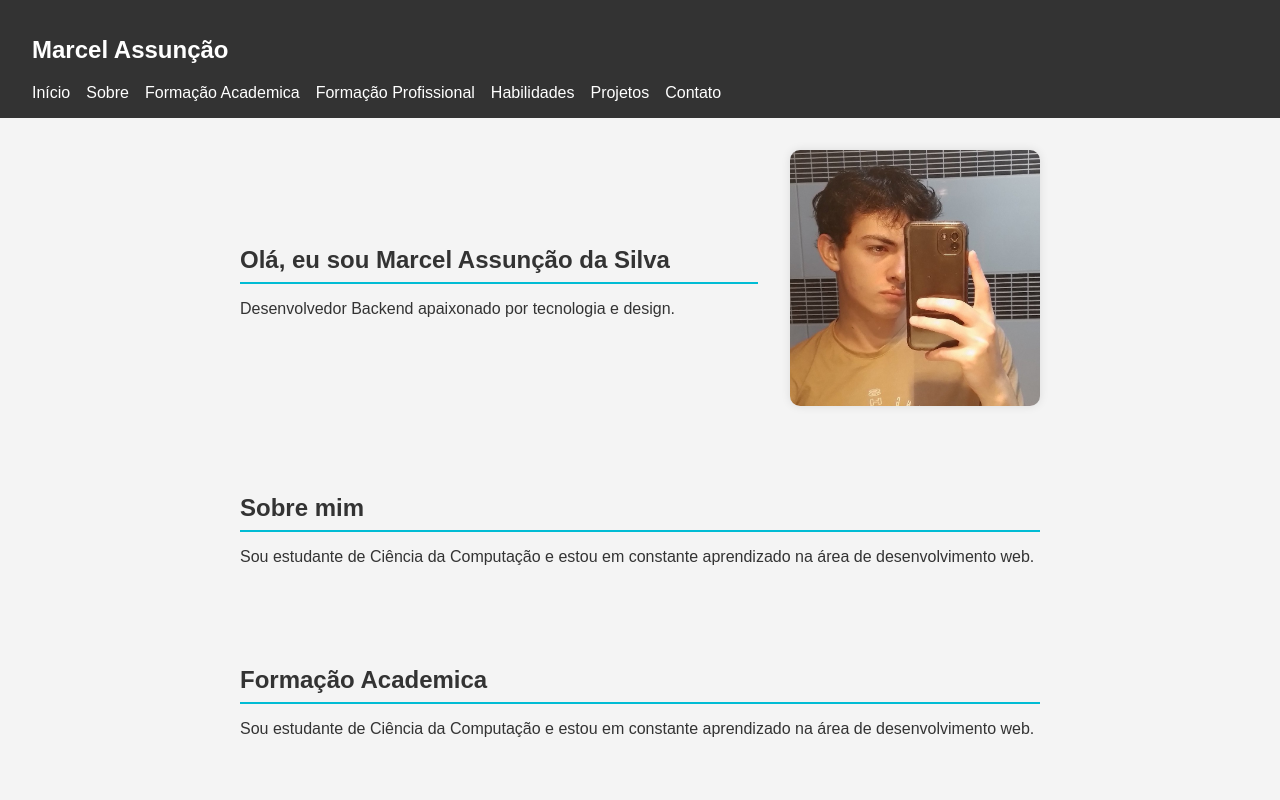
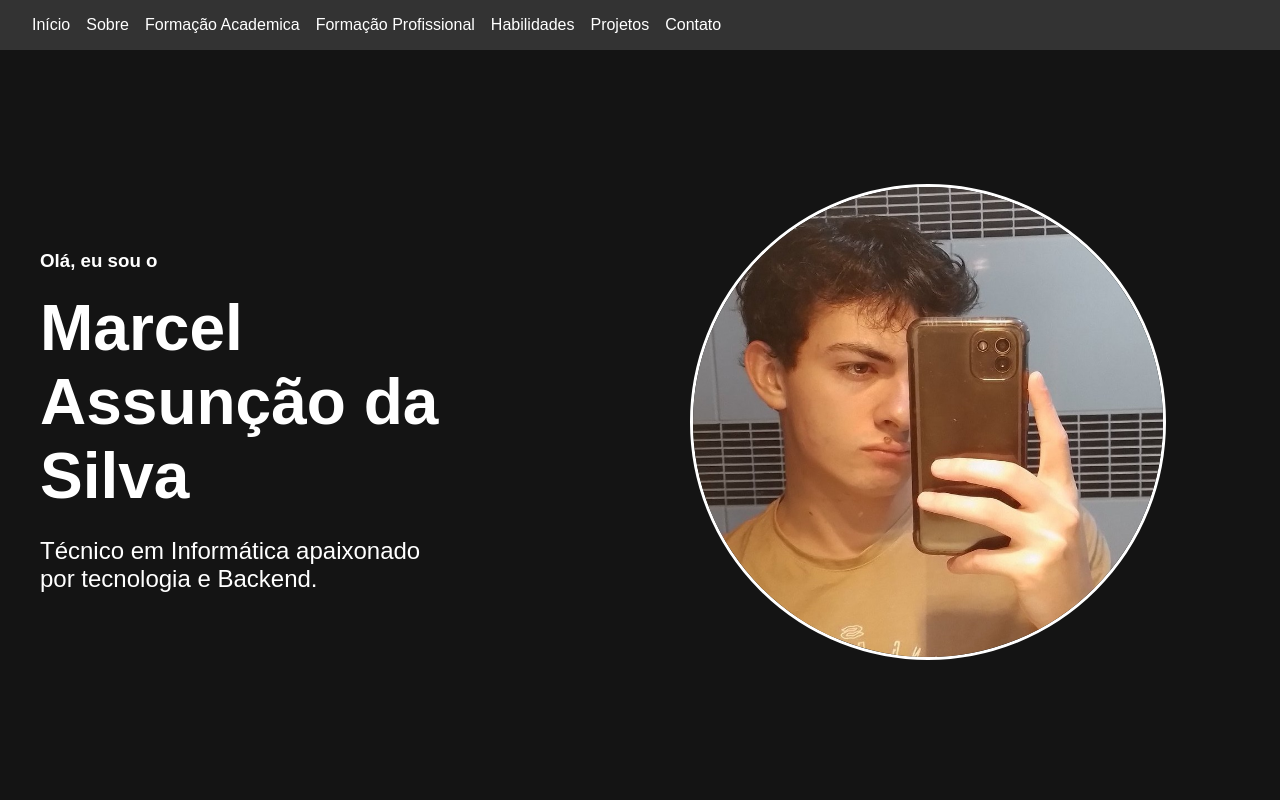
Before and after one commit to MarcelAssu/Trabalho_Curriculo, a plain HTML site: page index.html in a window 1280 px wide. Shown: the top 800 px of the page. Drawn offline with Linux system fonts and the light colour scheme.

Commit message:
Home finalizada

```diff
--- a/Assets/CSS/style.css
+++ b/Assets/CSS/style.css
@@ -1,10 +1,11 @@
-/* style.css */
-
-body {
+html, body {
   margin: 0;
+  padding: 0;
+  height: 100%;
   font-family: Arial, sans-serif;
-    background-color: #f4f4f4;
-    color: #333;
+  background-color: #141414;
+  color: #fff;
+  scroll-behavior: smooth;
 }
 
 header {
@@ -14,6 +15,9 @@ body {
   display: flex;
   justify-content: space-between;
   align-items: center;
+  position: sticky;
+  top: 0;
+  z-index: 1000;
 }
 
 nav ul {
@@ -34,16 +38,72 @@ body {
   color: #00bcd4;
 }
 
+/* ===== SEÇÃO HOME ===== */
+#home {
+  display: flex;
+  justify-content: space-between;
+  align-items: center;
+  max-width: 1200px;
+  width: 100%;
+  margin-top: 8%;
+  margin-bottom: 10%;
+}
+
+.home-container {
+  display: flex;
+  flex-direction: row;
+  align-items: center;
+  justify-content: space-between;
+  max-width: 3000px;
+  width: 100%;
+  gap: 40px;
+  flex-wrap: nowrap;
+}
+
+.home-text {
+  max-width: 400px;
+  margin-right: 7rem;
+  flex: 1;
+}
+
+.home-text h1 {
+  font-size: 4rem;
+  margin-bottom: 1rem;
+  margin-top: 0%;
+}
+
+.home-text p {
+  font-size: 1.5rem;
+}
+
+.home-image {
+  flex: 1;
+  max-width: 550px;
+  border-radius: 50%;
+}
+
+.home-image img {
+  width: 470px;
+  height: 470px;
+  border-radius: 50%;
+  border: 3px solid #fff;
+}
+
+/* ===== SEÇÕES GERAIS ===== */
 section {
   padding: 2rem;
   max-width: 800px;
   margin: 0 auto;
+  background-color: #141414;
+  color: white;
 }
 
 section h2 {
   border-bottom: 2px solid #00bcd4;
-    padding-bottom: 0.5rem;
+  padding-bottom: 1rem;
   margin-bottom: 1rem;
+  text-align: center;
+  font-size: 2rem;
 }
 
 #habilidades ul {
@@ -62,7 +122,7 @@ body {
 }
 
 .projeto {
-    background: #fff;
+  background: #0d0d0d;
   padding: 1rem;
   border: 1px solid #ddd;
   border-radius: 6px;
@@ -112,24 +172,6 @@ body {
   margin-top: 2rem;
 }
 
-  .home-container {
-    display: flex;
-    align-items: center;
-    justify-content: space-between;
-    gap: 2rem;
-    flex-wrap: wrap;
-  }
-
-  .home-texto {
-    flex: 1;
-  }
-
-  .home-imagem img {
-    max-width: 250px;
-    border-radius: 10px;
-    box-shadow: 0 0 10px rgba(0,0,0,0.1);
-  }
-
 .contato-grid {
   display: grid;
   grid-template-columns: repeat(auto-fit, minmax(280px, 1fr));
@@ -138,7 +180,7 @@ body {
 }
 
 .contato-box {
-    background-color: #1b2a38;
+  background-color: #1d2833;
   color: #fff;
   padding: 1.5rem;
   border-radius: 8px;
@@ -153,7 +195,7 @@ body {
 
 .contato-box h3 {
   margin: 0.5rem 0;
-    color: #4caf50;
+  color: #6bb46e;
 }
 
 .social-icons {
@@ -171,3 +213,20 @@ body {
 .social-icons a:hover {
   color: #00bcd4;
 }
+
+
+@media (max-width: 768px) {
+  nav ul {
+    flex-direction: column;
+    gap: 0.5rem;
+  }
+
+  .home-container {
+    flex-direction: column;
+    text-align: center;
+  }
+
+  .home-text {
+    margin-right: 0;
+  }
+}
--- a/Scripts/script.js
+++ /dev/null
@@ -1,20 +0,0 @@
-// script.js
-
-document.addEventListener("DOMContentLoaded", function () {
-    const form = document.getElementById("form-contato");
-
-    form.addEventListener("submit", function (event) {
-      event.preventDefault();
-
-      const nome = document.getElementById("nome").value;
-      const email = document.getElementById("email").value;
-      const mensagem = document.getElementById("mensagem").value;
-
-      if (nome && email && mensagem) {
-        alert(`Obrigado pelo contato, ${nome}! Em breve retornarei sua mensagem.`);
-        form.reset();
-      } else {
-        alert("Por favor, preencha todos os campos do formulário.");
-      }
-    });
-  });
--- a/index.html
+++ b/index.html
@@ -14,9 +14,8 @@
 
   <header>
     <nav>
-      <h1>Marcel Assunção</h1>
       <ul>
-        <li><a href="#home">Início</a></li>
+        <li><a href="#inicio">Início</a></li>
         <li><a href="#sobre">Sobre</a></li>
         <li><a href="#formAcademica">Formação Academica</a></li>
         <li><a href="#formProfi">Formação Profissional</a></li>
@@ -27,13 +26,17 @@
     </nav>
   </header>
 
-  <section id="home" class="home-container">
-    <div class="home-texto">
-      <h2>Olá, eu sou Marcel Assunção da Silva</h2>
-      <p>Desenvolvedor Backend apaixonado por tecnologia e design.</p>
-    </div>
-    <div class="home-imagem">
-      <img src="Assets/Imagens/Perfil.jpg" alt="Foto de Perfil">
+  <p id="inicio"></p>
+  <section id="home">
+    <div class="home-container">
+      <div class="home-text">
+        <h3>Olá, eu sou o </h3>
+        <h1>Marcel Assunção da Silva</h1>
+        <p>Técnico em Informática apaixonado por tecnologia e Backend.</p>
+      </div>
+      <div class="home-image">
+        <img src="Assets/Imagens/Perfil.jpg" alt="Foto de Perfil">
+      </div>
     </div>
   </section>
 
@@ -88,9 +91,9 @@
         <i class="fas fa-share-alt"></i>
         <h3>Redes Sociais</h3>
         <div class="social-icons">
-          <a href="#"><i class="fab fa-linkedin-in"></i></a>
-          <a href="#"><i class="fab fa-github"></i></a>
-          <a href="#"><i class="fab fa-google"></i></a>
+          <a href="https://www.linkedin.com/in/marcel-assun%C3%A7%C3%A3o-da-silva-73692324b/"><i class="fab fa-linkedin-in"></i></a>
+          <a href="https://github.com/MarcelAssu"><i class="fab fa-github"></i></a>
+          <a href="https://www.instagram.com/marcel.assuncao_/"><i class="fab fa-instagram"></i></a>
         </div>
       </div>
       <div class="contato-box">
```
Lines whose indentation alone changed are shown as unchanged.
